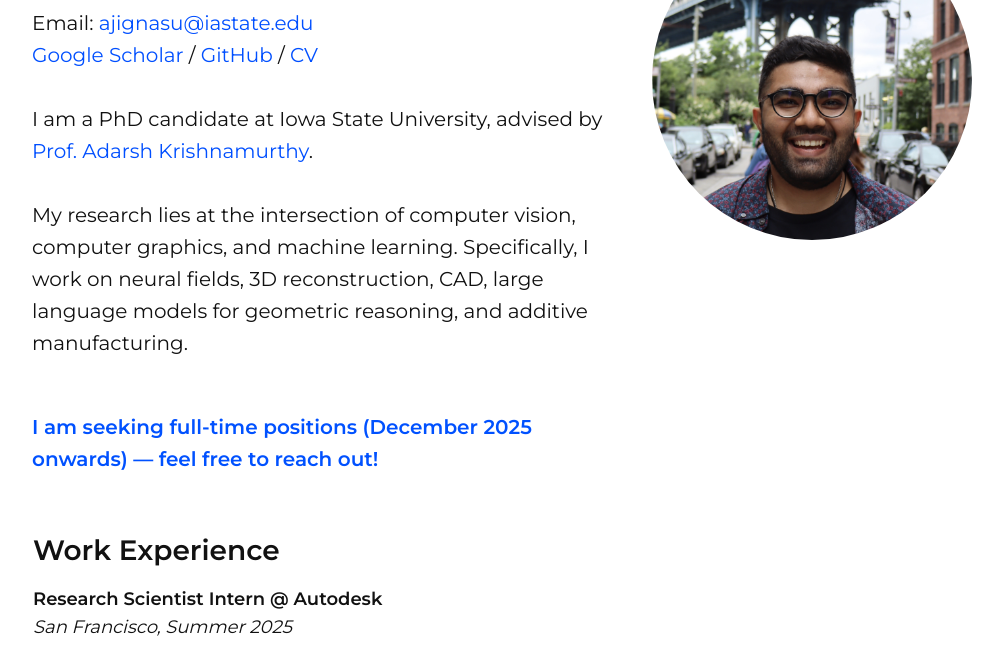
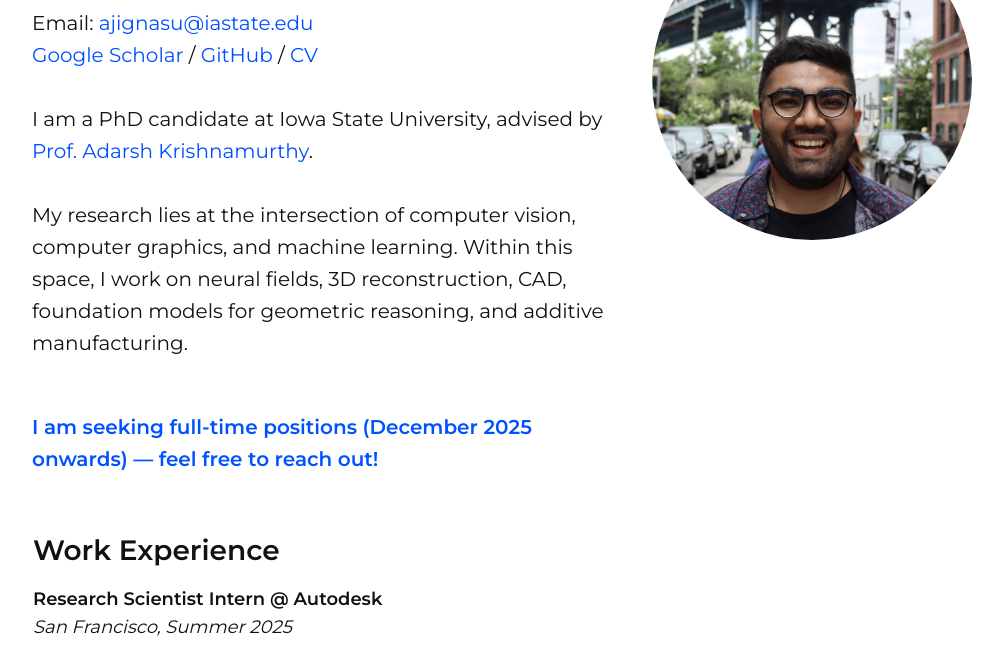
Before and after one commit to ajignasu/ajignasu.github.io, a plain HTML site: page index.html in a window 1280 px wide. Shown: the part 144-800 px from the top of the page, without its empty margins (138-1141 px from the left). Drawn offline with Linux system fonts and the light colour scheme.

Commit message:
minor updates

```diff
--- a/index.html
+++ b/index.html
@@ -168,7 +168,7 @@
             I am a PhD candidate at Iowa State University, advised by
             <a href="https://web.me.iastate.edu/idealab/p-krishnamurthy.html" class="advisor">Prof. Adarsh&nbsp;Krishnamurthy</a>.
             <br><br>
-            My research lies at the intersection of computer vision, computer graphics, and machine learning. Specifically, I work on neural fields, 3D reconstruction, CAD, large language models for
+            My research lies at the intersection of computer vision, computer graphics, and machine learning. Within this space, I work on neural fields, 3D reconstruction, CAD, foundation models for
             geometric reasoning, and additive manufacturing.
             <br><br>
             <p style="color:rgb(0, 81, 255);"><b>
```
Also changed, not shown: 1 other file.
